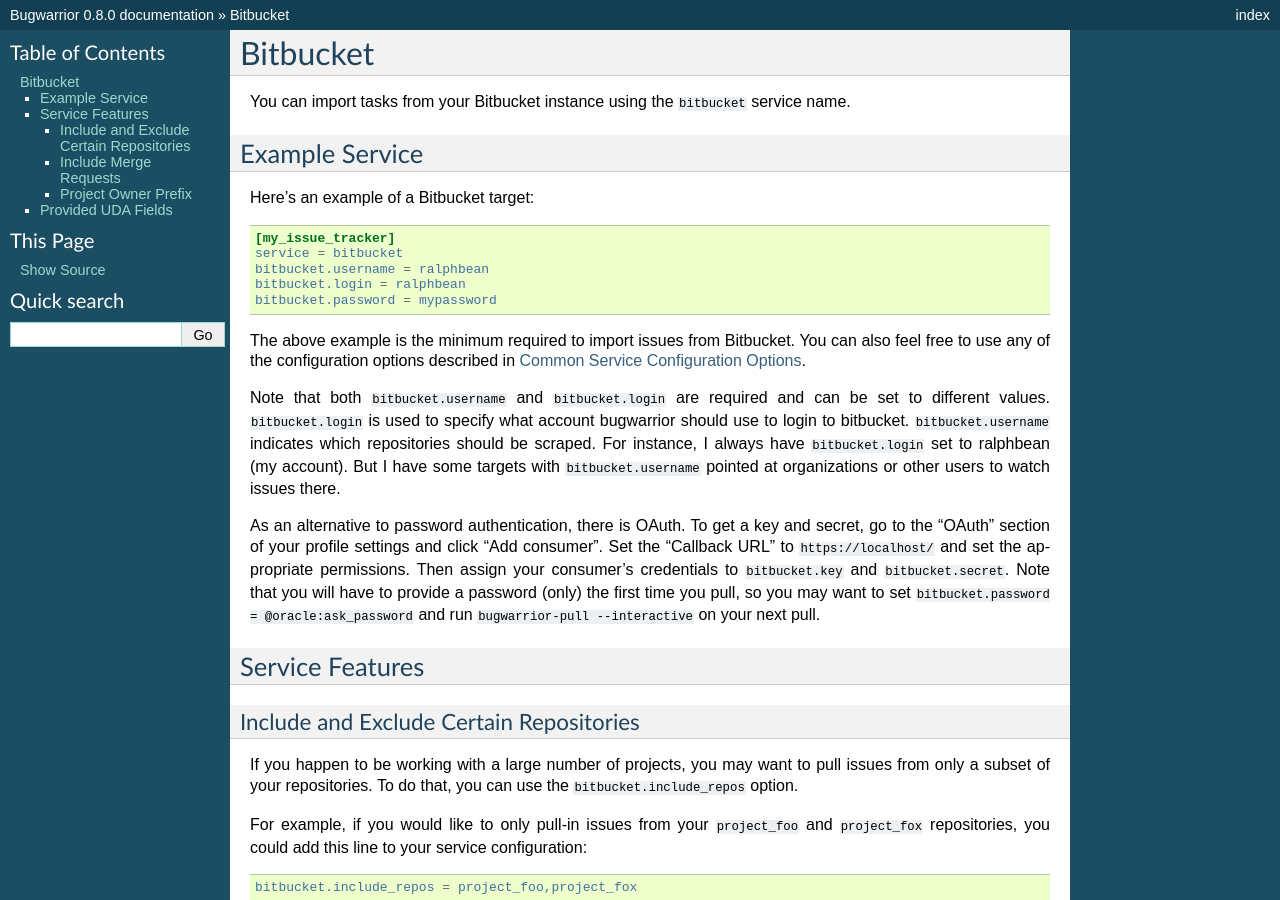
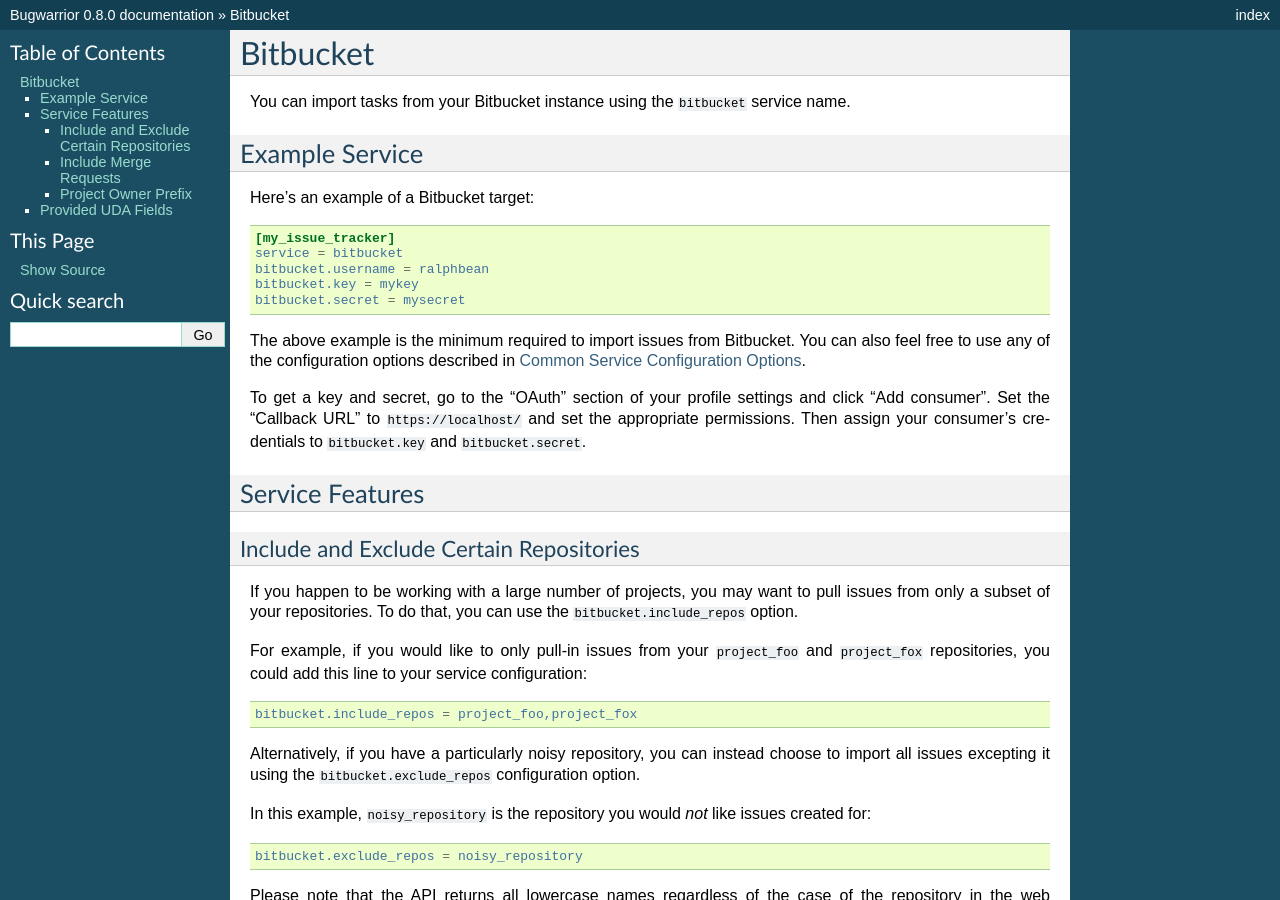
Before and after one commit to GothenburgBitFactory/bugwarrior, a Sphinx documentation site: the page built from bugwarrior/docs/services/bitbucket.rst, in a window 1280 px wide and 900 px high. Built offline with Sphinx 7.4.7, drawn with Linux system fonts in a browser that asks for light colours; pages that are not in the unit, such as notebooks, are missing from menus.

Commit message:
bitbucket: update oauth2 workflow (#888)
* bitbucket: remove password authentication

As of March 1, 2022, bitbucket no longer supports password
authentication.

<https://developer.atlassian.com/cloud/bitbucket/deprecation-notice-password-authentication/>

* bitbucket: update oauth2 workflow

Passwords are completely removed even from bitbucket's oauth flows so
this had to be updated.
- Deprecate login and password options.
- Implement "Client Credentials Grant 4.4", which I believe is the only
  appropriate option at the moment given that we don't have a browser
  session.

<https://developer.atlassian.com/cloud/bitbucket/oauth-2/#3--client-credentials-grant--4-4->

```diff
--- a/bugwarrior/docs/services/bitbucket.rst
+++ b/bugwarrior/docs/services/bitbucket.rst
@@ -12,28 +12,17 @@
     [my_issue_tracker]
     service = bitbucket
     bitbucket.username = ralphbean
-    bitbucket.login = ralphbean
-    bitbucket.password = mypassword
+    bitbucket.key = mykey
+    bitbucket.secret = mysecret
 
 The above example is the minimum required to import issues from
 Bitbucket.  You can also feel free to use any of the
 configuration options described in :ref:`common_configuration_options`.
 
-Note that both ``bitbucket.username`` and ``bitbucket.login`` are required and can be
-set to different values.  ``bitbucket.login`` is used to specify what account
-bugwarrior should use to login to bitbucket.  ``bitbucket.username`` indicates which
-repositories should be scraped.  For instance, I always have ``bitbucket.login``
-set to ralphbean (my account).  But I have some targets with
-``bitbucket.username`` pointed at organizations or other users to watch issues
-there.
-
-As an alternative to password authentication, there is OAuth. To get a key and secret,
+To get a key and secret,
 go to the "OAuth" section of your profile settings and click "Add consumer". Set the
 "Callback URL" to ``https://localhost/`` and set the appropriate permissions. Then
-assign your consumer's credentials to ``bitbucket.key`` and ``bitbucket.secret``. Note
-that you will have to provide a password (only) the first time you pull, so you may
-want to set ``bitbucket.password = @oracle:ask_password`` and run
-``bugwarrior-pull --interactive`` on your next pull.
+assign your consumer's credentials to ``bitbucket.key`` and ``bitbucket.secret``.
 
 Service Features
 ----------------
```
Also changed, not shown: 3 other files.
